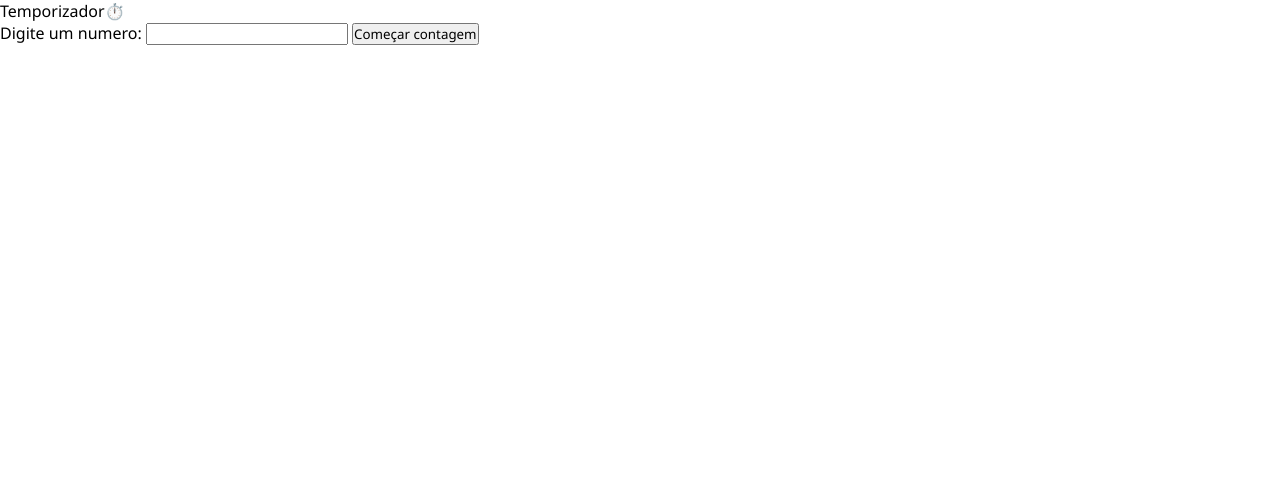
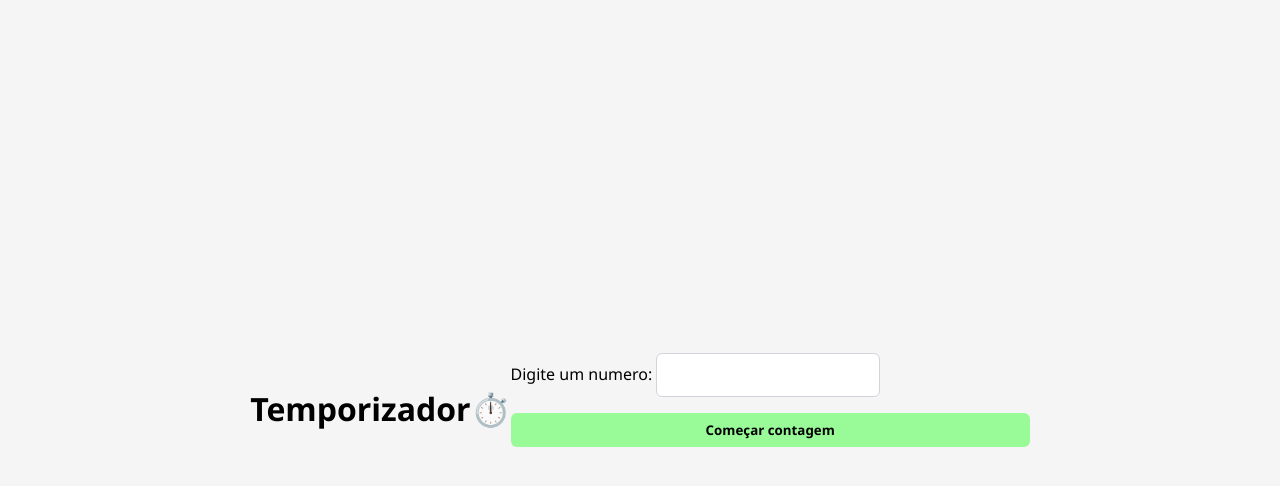
Before and after one commit to Lucas-RibeiroSilva/temporizador-js, a plain HTML site: page index.html in a window 1280 px wide. Drawn offline with Linux system fonts and the light colour scheme.

Commit message:
Add files via upload

```diff
--- a/style.css
+++ b/style.css
@@ -4,3 +4,70 @@
     box-sizing: border-box;
     font-family: 'Segoe UI', Tahoma, Geneva, Verdana, sans-serif;
 }
+
+body{
+    background-color: whitesmoke;
+    height: 100vh;
+    display: flex;
+    align-items: center;
+    justify-content: center;
+}
+
+p{
+    margin-top: 1rem;
+    font-size: 2rem;
+    text-align: center;
+    min-height: 1.2rem;
+    font-weight: bold;
+}
+
+.temporizador{
+    background-color: white;
+    padding: 2.5rem;
+    border-radius: 6px;
+    box-shadow: 0 10px 20px rgb(0, 0, 0, 0.20);
+    width: 100%;
+    max-width: 400px;
+}
+
+input{
+    padding: 0.75rem;
+    border: 1px solid #d1d5db;
+    border-radius: 6px;
+    transition: border-color 1s;
+}
+
+input:hover{
+    border: 1px solid black;
+}
+
+input.focus{
+    outline: none;
+    border-color: black;
+    box-shadow: 0 0 0 3px rgb(79, 70, 229, 0.1);
+}
+
+button{
+    width: 100%;
+    padding: 0.5rem;
+    background-color: palegreen;
+    color: var(--white);
+    margin-top: 1rem;
+    border: none;
+    border-radius: 6px;
+    font-weight: 600;
+    cursor: pointer;
+    transition: background 1s;
+}
+
+button:hover{
+    background-color: rgb(109, 182, 109);
+}
+
+.numero{
+    margin-top: 1rem;
+    font-size: 2rem;
+    text-align: center;
+    min-height: 1.2rem;
+    font-weight: bold;
+}
```
